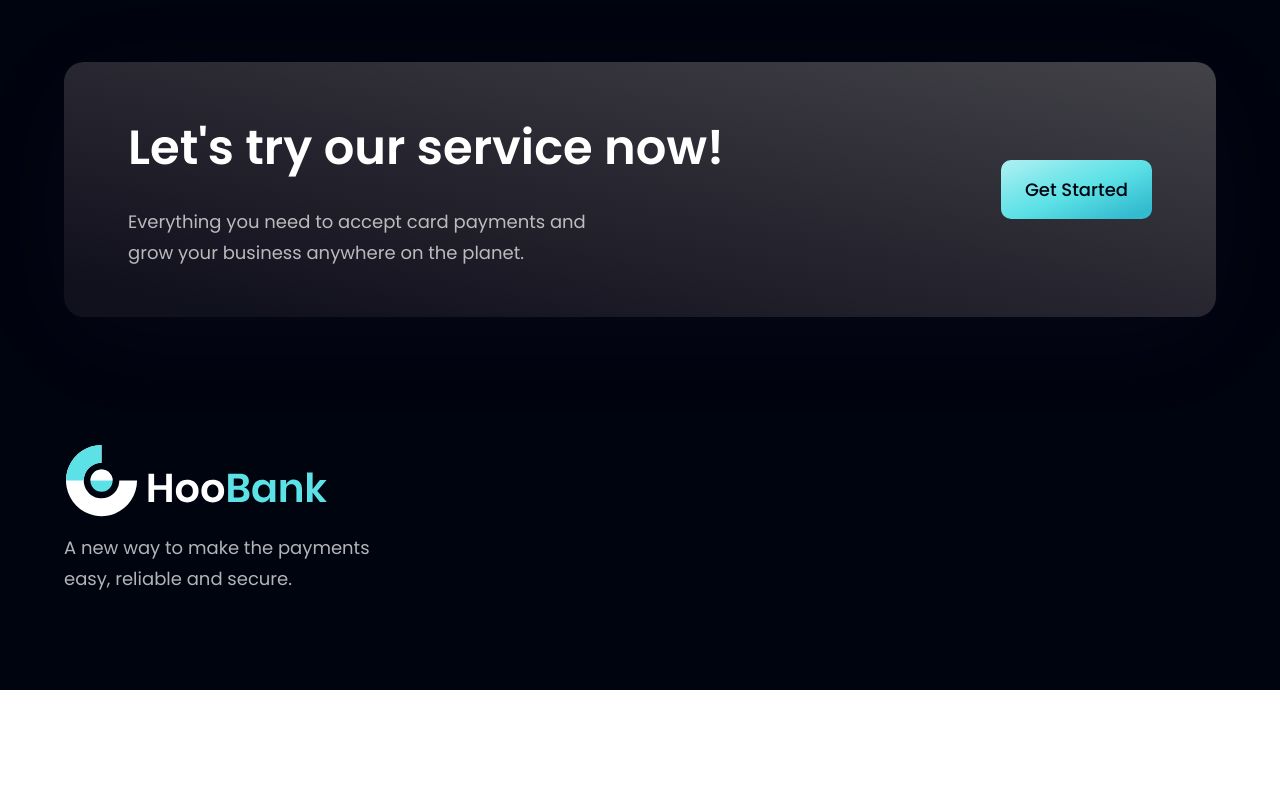
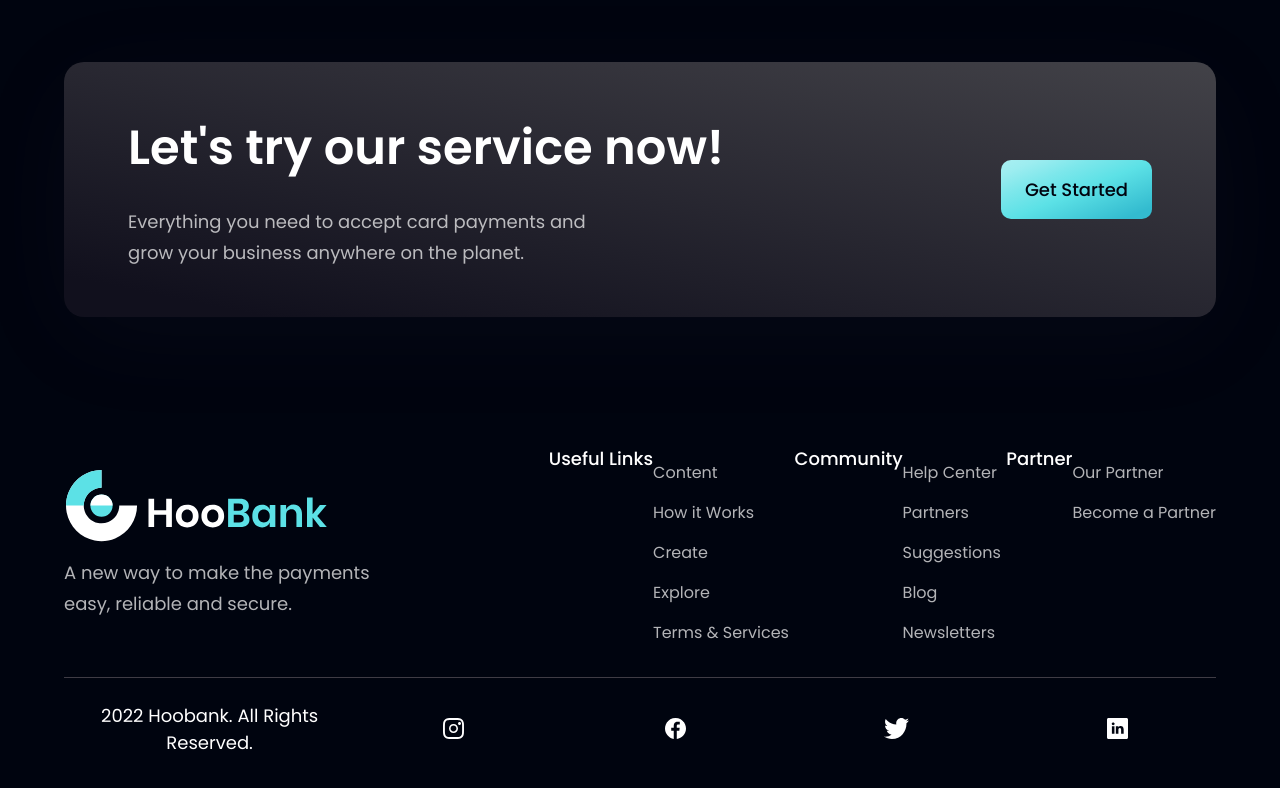
Before and after one commit to nejidevelops/modern_bank_app, a React (Vite) app: page / in a window 1280 px wide. Shown: the part 4105-4893 px from the top of the page. Before the commit the page ends 4795 px from the top, so only its background shows below. Built offline with nearby package versions, Linux system fonts and the light colour scheme.

Commit message:
almost done with the footer just a limit more adjustments

```diff
--- a/src/components/Footer.jsx
+++ b/src/components/Footer.jsx
@@ -11,7 +11,31 @@
         <p className={`${styles.paragraph} mt-4 max-w-[310px]`}>A new way to make the payments easy, reliable and secure.</p>
       </div>
       <div className="flex-[1.5] w-full flex flex-row justify-between flex-wrap md:mt-0 mt-10">
+        {footerLinks.map((footerLink)=>(
+          <div key={footerLink.key} className="flex fex-col ss:my-0 my-4 min-w-[150px]">
+            <h4 className="font-poppins font-medium text-[18px] leading-[27px] text-white">
+              {footerLink.title}
+            </h4>
+            <ul className="list-none mt-4">
+              {footerLink.links.map((link, index)=>(
+                <li key={link.name} className={`font-poppins font-normal text-[16px] leading-[24px] text-dimWhite hover:text-secondary cursor-pointer ${index !== footerLink.links.length - 1 ? 'mb-4' : 'mb-0'}`}>
+                  {link.name}
+                </li>
+              ))}
+            </ul>
+          </div>
+        ))}
+      </div>
+    </div>
 
+    <div className="w-full flex justify-between items-center md:flex-row flex-col pt-6 border-t-[1px] border-t-[#3f3c45]">
+      <p className="font-poppins font-normal text-center text-[18px] leading-[27px] text-white">
+        2022 Hoobank. All Rights Reserved.
+      </p>
+      <div className="flex flex-row md:mt-0 mt-6">
+        {socialMedia.map((social, index)=>(
+          <img key={social.id} src={social.icon} alt={social.id} className={`w-[210px] h-[21px] object-contain cursor-pointer ${index !== socialMedia.length - 1 ? "mr-6" : "mr-0"}`}  />
+        ))}
       </div>
     </div>
    </section>
```
